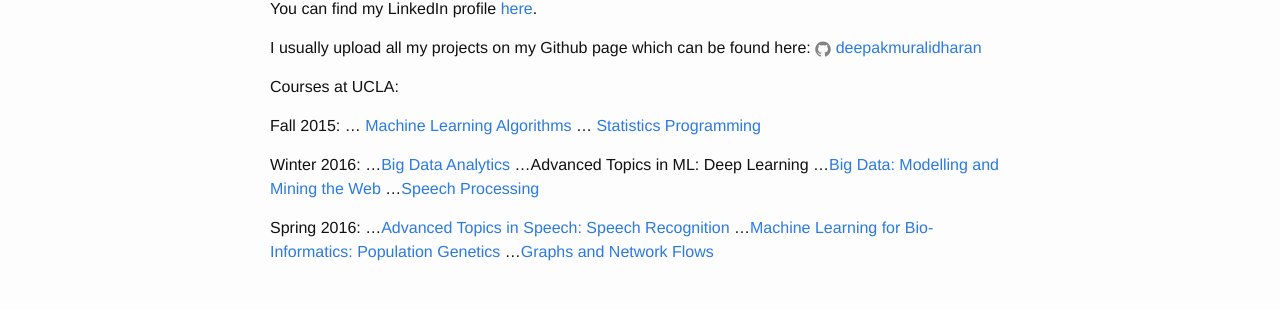
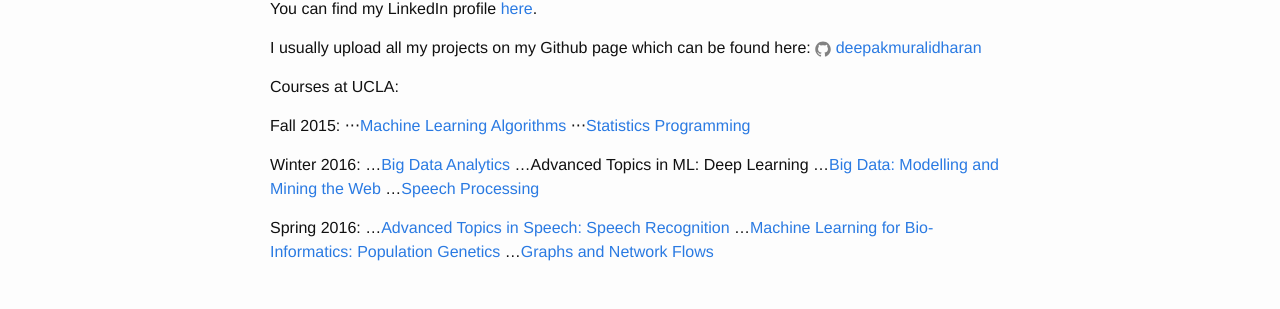
Before and after one commit to DeepakMuralidharan/blog, a Jekyll site: the page built from about.md, in a window 1280 px wide. Shown: the part 254-563 px from the top of the page. Built offline with Jekyll 4.4.1, drawn with Linux system fonts in a browser that asks for light colours.

```diff
--- a/about.md
+++ b/about.md
@@ -15,8 +15,8 @@ I usually upload all my projects on my Github page which can be found here:
 Courses at UCLA:
 
 Fall 2015:
-... [Machine Learning Algorithms](https://github.com/deepakmuralidharan/CS260-Machine-Learning-Algorithms)
-... [Statistics Programming](https://github.com/deepakmuralidharan/STATS202A-Statistics-Programming)
+⋅⋅⋅[Machine Learning Algorithms](https://github.com/deepakmuralidharan/CS260-Machine-Learning-Algorithms)
+⋅⋅⋅[Statistics Programming](https://github.com/deepakmuralidharan/STATS202A-Statistics-Programming)
 
 Winter 2016:
 ...[Big Data Analytics](https://github.com/deepakmuralidharan/CS249-Yelp-Restaurant-Photo-Classification-Challenge)
```
